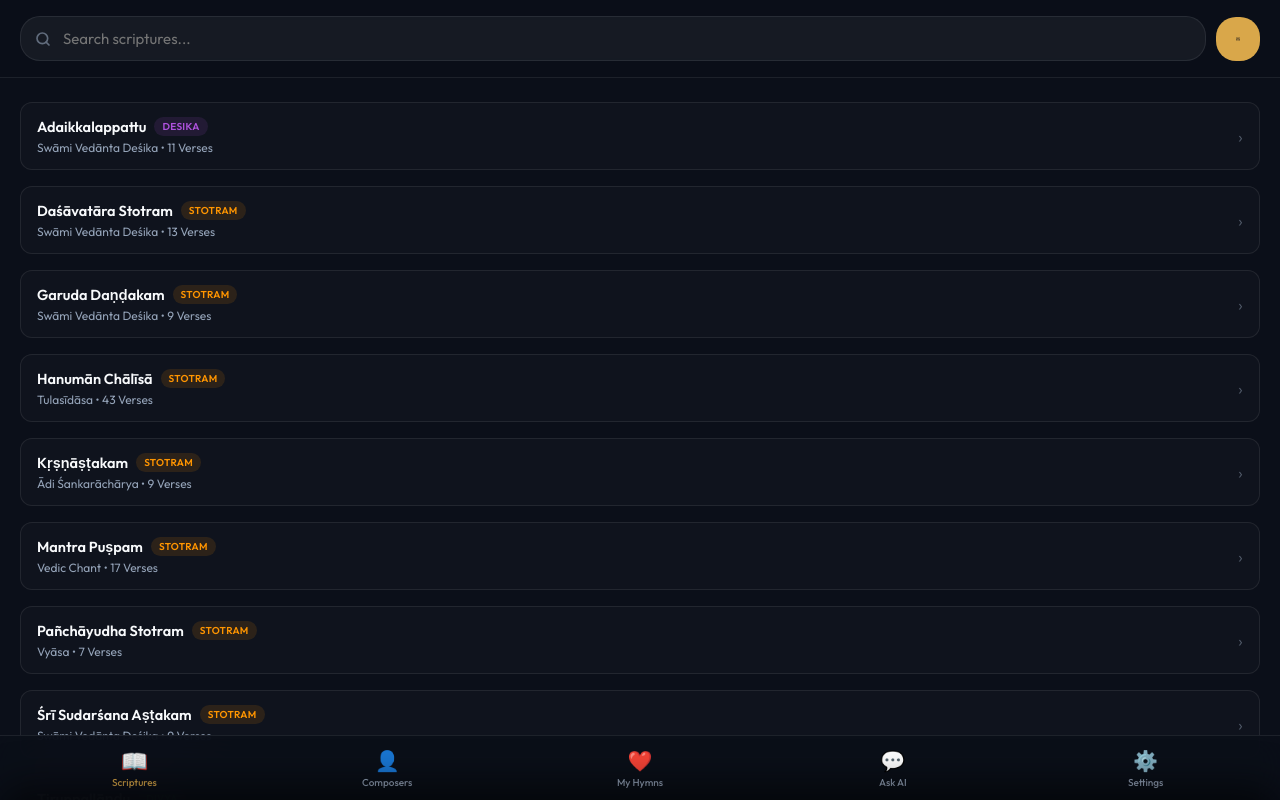
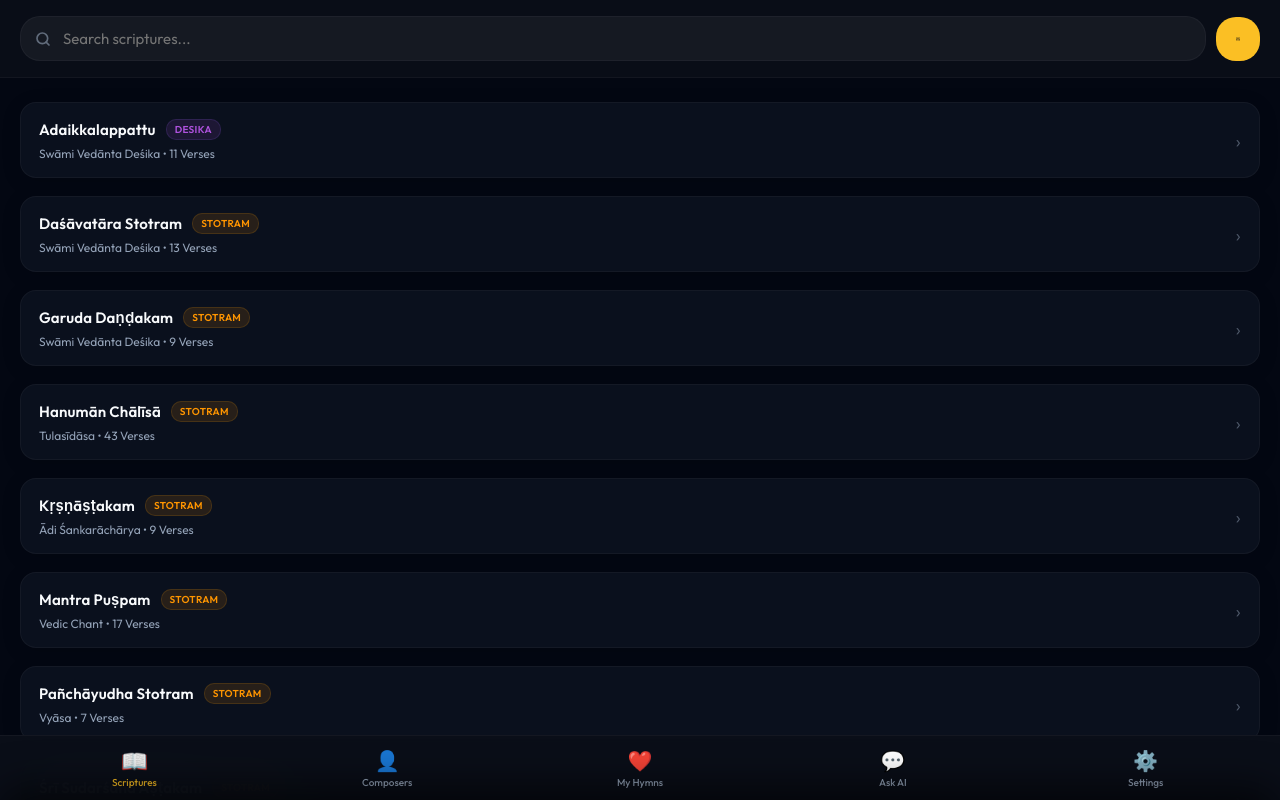
Before and after one commit to ssudarshan75/pAsuramAI, a website: page index.html in a window 1280 px wide. Drawn offline with Linux system fonts and the light colour scheme.

Commit message:
Completely redesigned visual presentation of app list cards, typography (serif reader Lora fonts), user message chat gradients, and cleaned up app.js inline styles

```diff
--- a/app.js
+++ b/app.js
@@ -611,32 +611,15 @@ function groupVersesByHymn(verses) {
 function createHymnIndexItem(group, sourceDb, category) {
   const div = document.createElement('div');
   div.className = 'hymn-index-item';
-  div.style.cssText = `
-    display: flex;
-    justify-content: space-between;
-    align-items: center;
-    padding: 14px 16px;
-    background: rgba(255, 255, 255, 0.02);
-    border: 1px solid var(--bg-card-border);
-    border-radius: 12px;
-    margin-bottom: 8px;
-    cursor: pointer;
-    transition: all 0.2s ease-in-out;
-  `;
 
   const info = document.createElement('div');
-  info.style.display = 'flex';
-  info.style.flexDirection = 'column';
-  info.style.gap = '4px';
+  info.className = 'hymn-info';
 
   const nameRow = document.createElement('div');
-  nameRow.style.display = 'flex';
-  nameRow.style.alignItems = 'center';
-  nameRow.style.gap = '8px';
-  nameRow.style.flexWrap = 'wrap';
+  nameRow.className = 'hymn-name-row';
 
   const name = document.createElement('span');
-  name.style.cssText = 'font-weight: 600; font-size: 14.5px; color: var(--text-primary);';
+  name.className = 'hymn-name';
   name.textContent = group.hymn_name;
   nameRow.appendChild(name);
 
@@ -653,14 +636,14 @@ function createHymnIndexItem(group, sourceDb, category) {
   info.appendChild(nameRow);
 
   const details = document.createElement('div');
-  details.style.cssText = 'font-size: 12px; color: var(--text-secondary);';
+  details.className = 'hymn-details';
   details.textContent = `${group.composer} • ${group.count} Verses`;
   info.appendChild(details);
 
   div.appendChild(info);
 
   const chevron = document.createElement('span');
-  chevron.style.cssText = 'color: var(--text-secondary); font-size: 18px; font-weight: 300; opacity: 0.5; padding-left: 8px;';
+  chevron.className = 'hymn-chevron';
   chevron.textContent = '›';
   div.appendChild(chevron);
 
--- a/index.css
+++ b/index.css
@@ -1,47 +1,47 @@
 :root {
-  --bg-primary: #0b0f19;
-  --bg-card: rgba(30, 41, 59, 0.55);
-  --bg-card-border: rgba(255, 255, 255, 0.08);
-  --accent-gold: #d9a74a;
-  --accent-gold-glow: rgba(217, 167, 74, 0.2);
+  --bg-primary: #030712;
+  --bg-card: rgba(17, 24, 39, 0.75);
+  --bg-card-border: rgba(255, 255, 255, 0.04);
+  --accent-gold: #fbbf24;
+  --accent-gold-glow: rgba(251, 191, 36, 0.15);
   --text-primary: #f8fafc;
   --text-secondary: #94a3b8;
-  --ios-blue: #007aff;
+  --ios-blue: #3b82f6;
   --safe-bottom: env(safe-area-inset-bottom, 0px);
   --safe-top: env(safe-area-inset-top, 44px);
 }
 
-/* Forest Theme Override */
+/* Premium Forest Theme */
 body.theme-forest {
-  --bg-primary: #07120e;
-  --bg-card: rgba(13, 33, 26, 0.65);
-  --bg-card-border: rgba(217, 167, 74, 0.12);
-  --text-primary: #eaf2ee;
-  --text-secondary: #8da49a;
-  --accent-gold: #d9a74a;
-  --accent-gold-glow: rgba(217, 167, 74, 0.18);
+  --bg-primary: #022c22;
+  --bg-card: rgba(6, 78, 59, 0.65);
+  --bg-card-border: rgba(52, 211, 153, 0.08);
+  --text-primary: #f0fdf4;
+  --text-secondary: #a7f3d0;
+  --accent-gold: #fbbf24;
+  --accent-gold-glow: rgba(251, 191, 36, 0.15);
 }
 
-/* Charcoal Theme Override */
+/* Premium Charcoal Theme */
 body.theme-charcoal {
-  --bg-primary: #121212;
-  --bg-card: rgba(26, 26, 26, 0.65);
+  --bg-primary: #0f172a;
+  --bg-card: rgba(30, 41, 59, 0.7);
   --bg-card-border: rgba(255, 255, 255, 0.05);
-  --text-primary: #e5e5e5;
-  --text-secondary: #969696;
-  --accent-gold: #ff9f0a;
-  --accent-gold-glow: rgba(255, 159, 10, 0.18);
+  --text-primary: #f8fafc;
+  --text-secondary: #cbd5e1;
+  --accent-gold: #fbbf24;
+  --accent-gold-glow: rgba(251, 191, 36, 0.15);
 }
 
-/* Ivory (Light) Theme Override */
+/* Premium Ivory Theme */
 body.theme-ivory {
-  --bg-primary: #fdfdfa;
-  --bg-card: rgba(244, 244, 238, 0.85);
-  --bg-card-border: rgba(0, 0, 0, 0.08);
-  --text-primary: #1a202c;
-  --text-secondary: #5a6578;
-  --accent-gold: #b7791f;
-  --accent-gold-glow: rgba(183, 121, 31, 0.15);
+  --bg-primary: #fafaf9;
+  --bg-card: rgba(255, 255, 255, 0.95);
+  --bg-card-border: rgba(0, 0, 0, 0.06);
+  --text-primary: #1c1917;
+  --text-secondary: #78716c;
+  --accent-gold: #d97706;
+  --accent-gold-glow: rgba(217, 119, 6, 0.15);
 }
 
 * {
@@ -213,13 +213,13 @@ input:checked + .slider:before {
 }
 
 .user-message .message-content {
-  background: var(--accent-gold);
-  color: #0b0f19;
+  background: linear-gradient(135deg, #f59e0b, #d9a74a);
+  color: #030712;
   font-weight: 500;
   border-radius: 18px;
   border-top-right-radius: 4px;
   padding: 10px 16px;
-  box-shadow: 0 4px 12px rgba(217, 167, 74, 0.15);
+  box-shadow: 0 4px 20px rgba(251, 191, 36, 0.15);
 }
 
 /* Suggested Action Prompts */
@@ -397,16 +397,87 @@ input:checked + .slider:before {
   display: flex;
   justify-content: space-between;
   align-items: center;
-  padding: 14px 16px;
-  background: rgba(255, 255, 255, 0.02);
-  border: 1px solid var(--bg-card-border);
-  border-radius: 12px;
+  padding: 16px 18px;
+  background: rgba(17, 24, 39, 0.55);
+  border: 1px solid rgba(255, 255, 255, 0.04);
+  border-radius: 16px;
+  margin-bottom: 10px;
   cursor: pointer;
-  transition: all 0.2s ease-in-out;
+  transition: all 0.25s cubic-bezier(0.1, 0.76, 0.55, 0.94);
+  box-shadow: 0 4px 20px rgba(0, 0, 0, 0.12);
 }
 
 .hymn-index-item:active {
-  transform: scale(0.98);
+  transform: scale(0.97);
+  background: var(--accent-gold-glow);
+  border-color: rgba(251, 191, 36, 0.2);
+}
+
+.hymn-info {
+  display: flex;
+  flex-direction: column;
+  gap: 6px;
+  flex: 1;
+}
+
+.hymn-name-row {
+  display: flex;
+  align-items: center;
+  gap: 10px;
+  flex-wrap: wrap;
+}
+
+.hymn-name {
+  font-weight: 600;
+  font-size: 15px;
+  color: var(--text-primary);
+  letter-spacing: 0.15px;
+}
+
+.hymn-category-badge {
+  font-size: 10px;
+  font-weight: 600;
+  text-transform: uppercase;
+  letter-spacing: 0.8px;
+  padding: 3px 8px;
+  border-radius: 20px;
+}
+
+.badge-divya {
+  background: rgba(16, 185, 129, 0.1);
+  color: #34d399;
+  border: 1px solid rgba(16, 185, 129, 0.15);
+}
+
+.badge-desika {
+  background: rgba(139, 92, 246, 0.1);
+  color: #a78bfa;
+  border: 1px solid rgba(139, 92, 246, 0.15);
+}
+
+.badge-stotram {
+  background: rgba(245, 158, 11, 0.1);
+  color: #fbbf24;
+  border: 1px solid rgba(245, 158, 11, 0.15);
+}
+
+.hymn-details {
+  font-size: 12px;
+  color: var(--text-secondary);
+}
+
+.hymn-chevron {
+  color: var(--text-secondary);
+  font-size: 20px;
+  font-weight: 300;
+  opacity: 0.5;
+  padding-left: 12px;
+  transition: opacity 0.2s;
+}
+
+.hymn-index-item:active .hymn-chevron {
+  opacity: 0.9;
+  color: var(--accent-gold);
 }
 
 /* Reader Panel Overlay */
@@ -492,11 +563,12 @@ input:checked + .slider:before {
   backdrop-filter: none;
   -webkit-backdrop-filter: none;
   border: none;
-  border-bottom: 1px dashed rgba(255, 255, 255, 0.08);
+  border-bottom: 1px solid rgba(255, 255, 255, 0.04);
   border-radius: 0;
-  padding: 16px 6px;
+  padding: 24px 16px;
   box-shadow: none;
   position: relative;
+  text-align: center;
 }
 
 .verse-card:last-child {
@@ -504,26 +576,27 @@ input:checked + .slider:before {
 }
 
 .verse-meta {
-  font-size: 11.5px;
+  font-size: 11px;
   color: var(--accent-gold);
   font-weight: 600;
-  margin-bottom: 8px;
+  margin-bottom: 10px;
   text-transform: uppercase;
-  letter-spacing: 0.8px;
+  letter-spacing: 1.2px;
 }
 
 .verse-text-box {
   display: flex;
   flex-direction: column;
-  gap: 4px;
+  gap: 8px;
 }
 
 .verse-line {
-  font-size: 17.5px;
-  line-height: 1.45;
+  font-family: 'Lora', 'Georgia', serif;
+  font-size: 19px;
+  line-height: 1.55;
   font-weight: 400;
-  color: var(--text-primary);
-  letter-spacing: 0.2px;
+  color: #f1f5f9;
+  letter-spacing: 0.15px;
   white-space: normal;
   word-break: break-word;
   overflow-wrap: break-word;
@@ -829,9 +902,10 @@ input:checked + .slider:before {
     padding: 10px 0 !important;
   }
   .verse-line {
-    font-size: 16px !important;
-    line-height: 1.45 !important;
-    letter-spacing: 0px !important;
+    font-family: 'Lora', 'Georgia', serif !important;
+    font-size: 17.5px !important;
+    line-height: 1.55 !important;
+    letter-spacing: 0.05px !important;
     word-break: break-word !important;
     overflow-wrap: break-word !important;
     white-space: normal !important;
```
